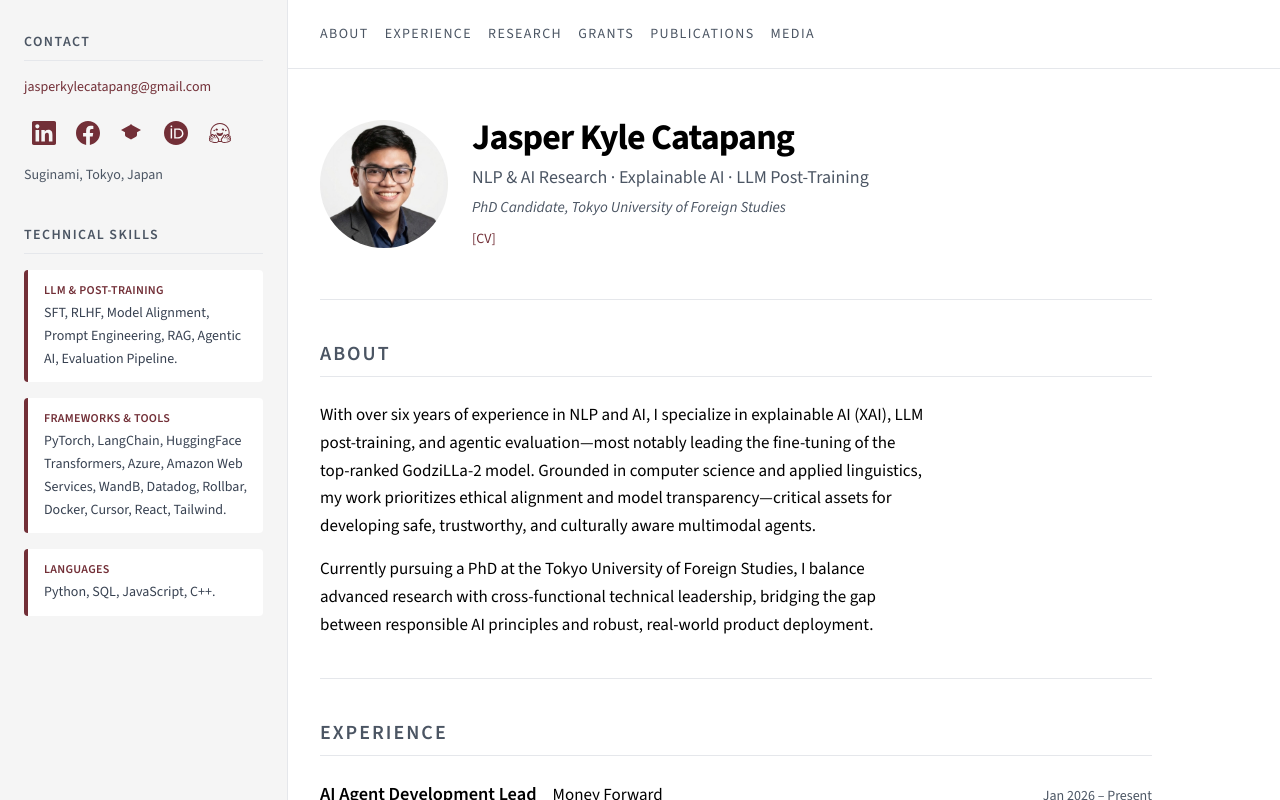
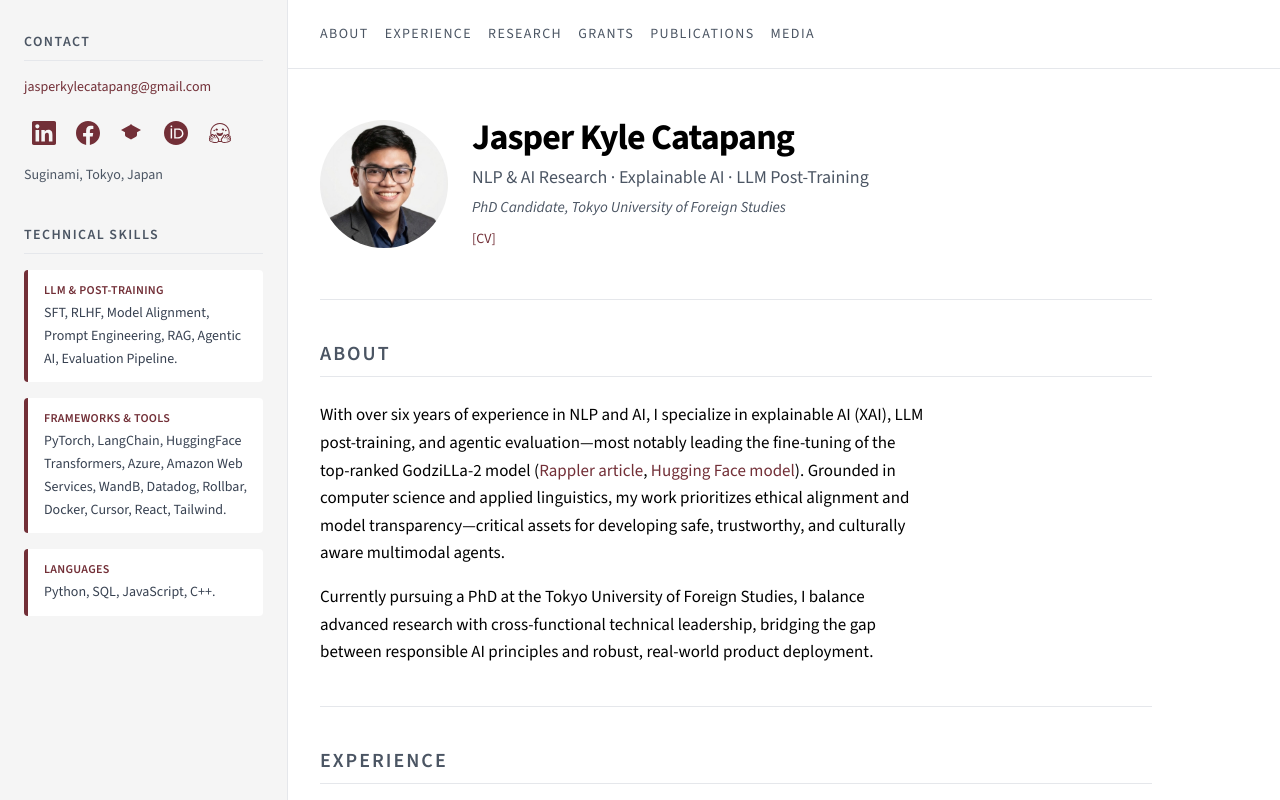
Before and after one commit to jaspercatapang/jaspercatapang.github.io, a React (Vite) app: page / in a window 1280 px wide. Shown: the top 800 px of the page. Built offline with nearby package versions, Linux system fonts and the light colour scheme.

Commit message:
Link GodziLLa-2 press and model; set NLDB paper to July 2025; rebuild site

```diff
--- a/src/App.jsx
+++ b/src/App.jsx
@@ -308,7 +308,7 @@ const PUBLICATION_CARDS = [
   { category: 'journal', title: 'Building the Ethical AI Framework of the Future: From Philosophy to Practice', authors: 'Catapang, J.K.', monthYear: '2026', venue: 'AI and Ethics', citation: 'Catapang, J.K. (2026). <em>Building the Ethical AI Framework of the Future: From Philosophy to Practice</em>. AI and Ethics, 6, 150. <a href="https://doi.org/10.1007/s43681-026-01003-8" target="_blank" rel="noopener noreferrer" class="text-accent hover:underline">DOI: 10.1007/s43681-026-01003-8</a>', pdfUrl: '/publications/ethical-ai-framework-2026.pdf', tags: ['AI safety', 'LLMs'] },
   { category: 'journal', title: 'Language, Migration, and ChatGPT', authors: 'Catapang, J.K., Borlongan, A.M., & Go, M.A.C.', monthYear: '2025', venue: 'Journal of Modern Languages', citation: 'Catapang, J.K., Borlongan, A.M., & Go, M.A.C. (2025). <em>Language, Migration, and ChatGPT</em>. Journal of Modern Languages, 35(2), 167–189. <a href="https://doi.org/10.22452/jml.vol35no2.9" target="_blank" rel="noopener noreferrer" class="text-accent hover:underline">https://doi.org/10.22452/jml.vol35no2.9</a>', pdfUrl: '/publications/language-migration-chatgpt-2025.pdf', tags: ['migration linguistics', 'NLP', 'LLMs'] },
   { category: 'journal', title: 'Interdisciplinary Approach to Identify and Characterize COVID-19 Misinformation on Twitter: Mixed Methods Study', authors: 'Isip-Tan, I.T., Cleofas, J.V., Solano, G.A., Pillejera, J.G.A., Catapang, J.K.', monthYear: '2023', venue: 'JMIR Formative Research', citation: 'Isip-Tan, I.T., Cleofas, J.V., Solano, G.A., Pillejera, J.G.A., Catapang, J.K. (2023). <em>Interdisciplinary Approach to Identify and Characterize COVID-19 Misinformation on Twitter: Mixed Methods Study</em>. JMIR Formative Research, 7, e41134. <a href="https://formative.jmir.org/2023/1/e41134" target="_blank" rel="noopener noreferrer" class="text-accent hover:underline">DOI: 10.2196/41134</a>', pdfUrl: '/publications/covid-misinformation-twitter-jmir-2023.pdf', tags: ['NLP', 'machine learning'] },
-  { category: 'conference', title: 'Explaining Bias in Internal Representations of Large Language Models via Concept Activation Vectors', authors: 'Catapang, J.K.', monthYear: '2025', venue: 'NLDB 2025 · Kanazawa, Japan', citation: 'Catapang, J.K. (2025). <em>Explaining Bias in Internal Representations of Large Language Models via Concept Activation Vectors</em>. In: Ichise, R. (eds) Natural Language Processing and Information Systems. NLDB 2025. LNCS, vol 15836. Springer, Cham. <a href="https://doi.org/10.1007/978-3-031-97141-9_8" target="_blank" rel="noopener noreferrer" class="text-accent hover:underline">DOI: 10.1007/978-3-031-97141-9_8</a>', pdfUrl: '/publications/explaining-bias-cav-nldb-2025.pdf', codeUrl: 'https://github.com/jcatapang/bias-cavs', tags: ['LLMs', 'machine learning', 'AI safety'] },
+  { category: 'conference', title: 'Explaining Bias in Internal Representations of Large Language Models via Concept Activation Vectors', authors: 'Catapang, J.K.', monthYear: 'July 2025', venue: 'NLDB 2025 · Kanazawa, Japan', citation: 'Catapang, J.K. (July 2025). <em>Explaining Bias in Internal Representations of Large Language Models via Concept Activation Vectors</em>. In: Ichise, R. (eds) Natural Language Processing and Information Systems. NLDB 2025. LNCS, vol 15836. Springer, Cham. <a href="https://doi.org/10.1007/978-3-031-97141-9_8" target="_blank" rel="noopener noreferrer" class="text-accent hover:underline">DOI: 10.1007/978-3-031-97141-9_8</a>', pdfUrl: '/publications/explaining-bias-cav-nldb-2025.pdf', codeUrl: 'https://github.com/jcatapang/bias-cavs', tags: ['LLMs', 'machine learning', 'AI safety'] },
   { category: 'conference', title: 'Can we repurpose multiple-choice question-answering models to rerank retrieved documents?', authors: 'Catapang, J.K.', monthYear: 'December 2024', venue: 'PACLIC 38 · Tokyo, Japan', citation: 'Catapang, J.K. (December 2024). <em>Can we repurpose multiple-choice question-answering models to rerank retrieved documents?</em> 38th Pacific Asia Conference on Language, Information and Computation. Tokyo, Japan. ACL. <a href="https://aclanthology.org/2024.paclic-1.85" target="_blank" rel="noopener noreferrer" class="text-accent hover:underline">aclanthology.org/2024.paclic-1.85</a>', pdfUrl: '/publications/paclic-38-rerank-2024.pdf', codeUrl: 'https://huggingface.co/jaspercatapang/R-star', tags: ['NLP', 'LLMs'] },
   { category: 'conference', title: 'Emotion-based Morality in Tagalog and English Scenarios (EMoTES-3K): A Parallel Corpus for Explaining (Im)morality of Actions', authors: 'Catapang, J.K., & Visperas, M.', monthYear: 'December 2023', venue: 'NLP4DH / IWCLUL 2023 · Tokyo, Japan', citation: 'Catapang, J.K., & Visperas, M. (December 2023). <em>Emotion-based Morality in Tagalog and English Scenarios (EMoTES-3K): A Parallel Corpus for Explaining (Im)morality of Actions</em>. Joint 3rd International Conference on Natural Language Processing for Digital Humanities and 8th International Workshop on Computational Linguistics for Uralic Languages. Tokyo, Japan. pp. 1-6. ACL. <a href="https://aclanthology.org/2023.nlp4dh-1.1" target="_blank" rel="noopener noreferrer" class="text-accent hover:underline">aclanthology.org/2023.nlp4dh-1.1</a>', pdfUrl: '/publications/emotes-3k-nlp4dh-2023.pdf', codeUrl: 'https://huggingface.co/collections/NLPinas/emotes-3k', tags: ['NLP'] },
   { category: 'conference', title: 'Improving detection of diabetic retinopathy in low-resolution images via latent diffusion', authors: 'Catapang, J.K., Santiago, D.E., & Isip-Tan, I.T.', monthYear: 'September 2023', venue: 'IEEE MIPR 2023 · Singapore', citation: 'Catapang, J.K., Santiago, D.E., & Isip-Tan, I.T. (September 2023). <em>Improving detection of diabetic retinopathy in low-resolution images via latent diffusion</em>. 2023 IEEE 6th International Conference on Multimedia Information Processing and Retrieval. Singapore, pp. 53-58. <a href="https://ieeexplore.ieee.org/document/10254404" target="_blank" rel="noopener noreferrer" class="text-accent hover:underline">DOI: 10.1109/MIPR59079.2023.00024</a>. Acceptance rate: 19.5%.', pdfUrl: '/publications/diabetic-retinopathy-mipr-2023.pdf', codeUrl: 'https://github.com/jcatapang/AffiDAVIT', tags: ['machine learning', 'vision-language'] },
@@ -563,7 +563,11 @@ export default function App() {
           <Section id="about" title="About">
             <div className="max-w-[38rem] space-y-4">
               <p>
-                With over six years of experience in NLP and AI, I specialize in explainable AI (XAI), LLM post-training, and agentic evaluation—most notably leading the fine-tuning of the top-ranked GodziLLa-2 model. Grounded in computer science and applied linguistics, my work prioritizes ethical alignment and model transparency—critical assets for developing safe, trustworthy, and culturally aware multimodal agents.
+                With over six years of experience in NLP and AI, I specialize in explainable AI (XAI), LLM post-training, and agentic evaluation—most notably leading the fine-tuning of the top-ranked GodziLLa-2 model (
+                  <a href="https://www.rappler.com/technology/maya-philippines-open-source-llm-godzilla-2-surpasses-chatgpt-truthfulness/" className="text-accent hover:underline" target="_blank" rel="noopener noreferrer">Rappler article</a>
+                  {', '}
+                  <a href="https://huggingface.co/MayaPH/GodziLLa2-70B" className="text-accent hover:underline" target="_blank" rel="noopener noreferrer">Hugging Face model</a>
+                ). Grounded in computer science and applied linguistics, my work prioritizes ethical alignment and model transparency—critical assets for developing safe, trustworthy, and culturally aware multimodal agents.
               </p>
               <p>
                 Currently pursuing a PhD at the Tokyo University of Foreign Studies, I balance advanced research with cross-functional technical leadership, bridging the gap between responsible AI principles and robust, real-world product deployment.
```
Also changed, not shown: 3 other files (tests, documents, lock files or other folders).
